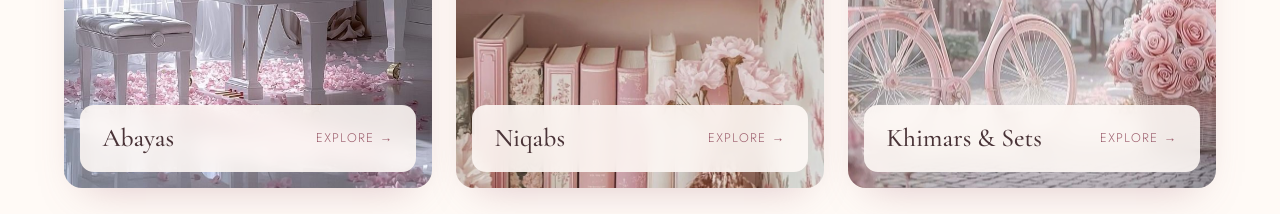
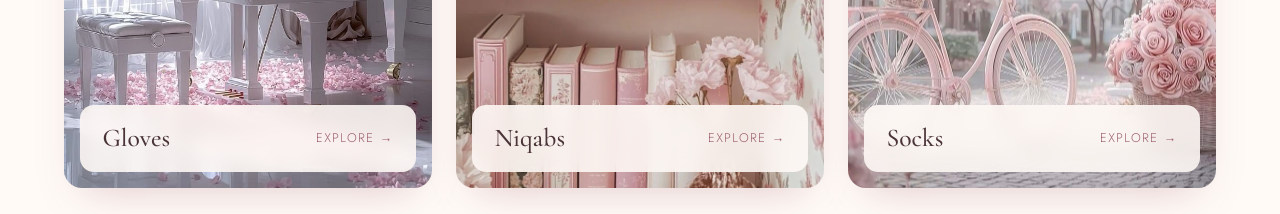
Before and after one commit to abdurryaseen/flouraveil, a plain HTML site: page index.html in a window 1280 px wide. Shown: the part 1500-1714 px from the top of the page. Drawn offline with nearby package versions, Linux system fonts and the light colour scheme.

Commit message:
Add files via upload

```diff
--- a/index.html
+++ b/index.html
@@ -67,17 +67,17 @@
       <h2>Collections</h2>
     </header>
     <div class="collections__grid">
-      <a href="#shop" data-filter="abaya" class="collection-card">
+      <a href="#shop" data-filter="gloves" class="collection-card">
         <img src="images/piano.jpg" alt="White piano among pink blossoms" loading="lazy" />
-        <div class="collection-card__label"><h3>Abayas</h3><span>Explore →</span></div>
+        <div class="collection-card__label"><h3>Gloves</h3><span>Explore →</span></div>
       </a>
       <a href="#shop" data-filter="niqab" class="collection-card">
         <img src="images/bookshelf.jpg" alt="Blush bookshelf with peonies" loading="lazy" />
         <div class="collection-card__label"><h3>Niqabs</h3><span>Explore →</span></div>
       </a>
-      <a href="#shop" data-filter="khimar" class="collection-card">
+      <a href="#shop" data-filter="socks" class="collection-card">
         <img src="images/blossom-street.jpg" alt="Pink bicycle on a blossom-lined street" loading="lazy" />
-        <div class="collection-card__label"><h3>Khimars & Sets</h3><span>Explore →</span></div>
+        <div class="collection-card__label"><h3>Socks</h3><span>Explore →</span></div>
       </a>
     </div>
   </section>
```
